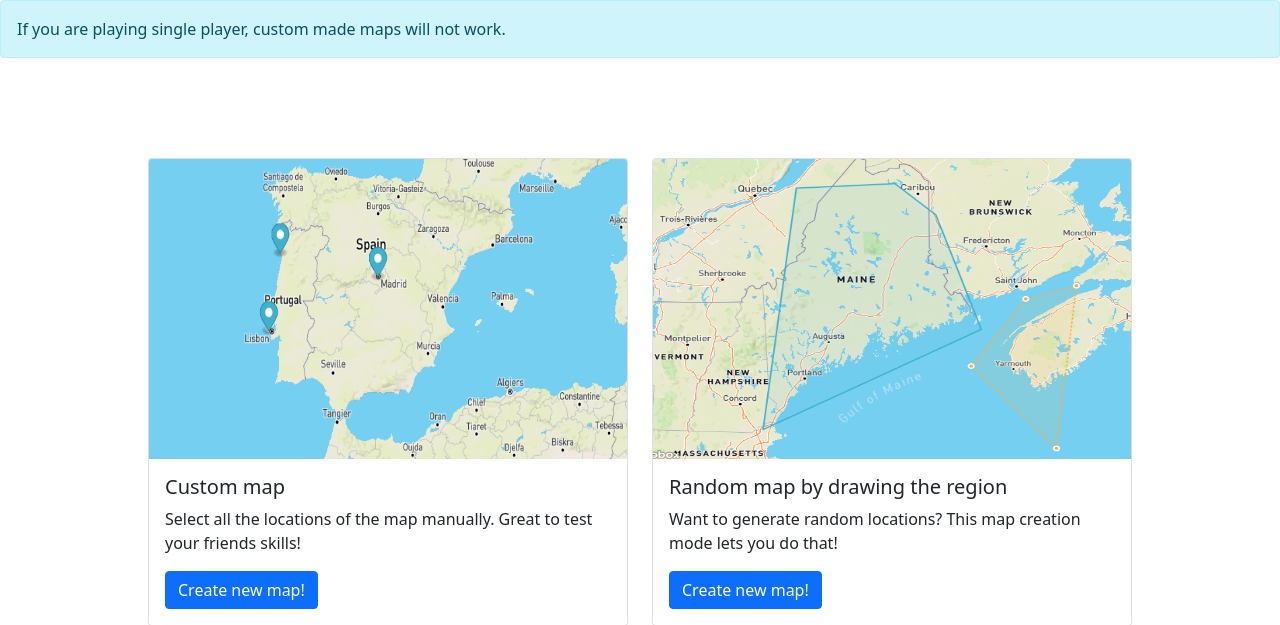
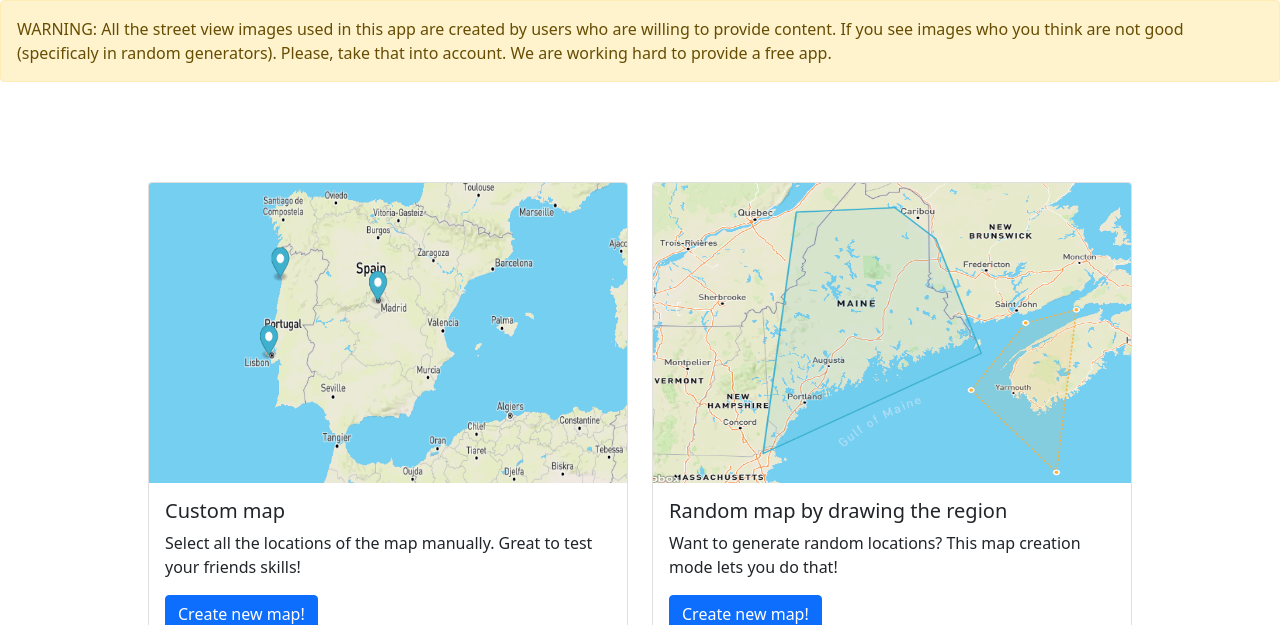
Before and after one commit to jphjsoares/whereami, a Django app: page /map/ in a window 1280 px wide. Shown: the part 80-705 px from the top of the page. Run offline with Django 3.2, Linux system fonts and the light colour scheme; some libraries are stand-ins or nearby versions.

Commit message:
Updates in both quality of images, warnings and speed of some features

```diff
--- a/src/map/templates/map/index.html
+++ b/src/map/templates/map/index.html
@@ -11,8 +11,10 @@
 
 {% block index %}
         {% load static %}
-        <div class="alert alert-info" role="alert">
-          If you are playing single player, custom made maps will not work.
+        <div class="alert alert-warning" role="alert">
+            WARNING: All the street view images used in this app are created by users who are willing to provide content.
+            If you see images who you think are not good (specificaly in random generators).
+            Please, take that into account. We are working hard to provide a free app.
         </div>
         <div class="row justify-content-md-center top-50" style="margin-top: 100px;">
             <div class="col-md-auto">
--- a/src/map/views.py
+++ b/src/map/views.py
@@ -92,11 +92,12 @@ def create_world(request):
 			locations_to_submit_final = []
 			submitted_number_of_locations = request.POST["numoflocations"]
 			while len(locations_to_submit_final) < int(submitted_number_of_locations):
-				x, y = uniform(-180,180), uniform(-90, 90)
-				url = "https://a.mapillary.com/v3/images?client_id=" + os.environ.get("CLIENT_ID") + "&per_page=1" + "&closeto=" + str(x) + ',' + str(y) + "&radius=100000"
+				x, y = uniform(-180,180), uniform(-90, 90) #generate random point
+				url = "https://a.mapillary.com/v3/images?client_id=" + os.environ.get("CLIENT_ID") + "&per_page=1" + "&closeto=" + str(x) + ',' + str(y) + "&radius=1000000"
 				req = urllib.request.urlopen(url)
-				data = json.load(req)
-				if len(data["features"]) != 0:
+				data = json.load(req) #get random point close to the random point generated
+				if len(data["features"]) != 0 and data["features"][0]["properties"]["quality_score"] >= 3: #if the point is valid, add it to our keys
+					print(data["features"][0]["properties"]["quality_score"])
 					locations_to_submit_final.append(data["features"][0]["properties"]["key"])
 
 			map_to_submit = Map(name="testRandomWorld",
--- a/src/static/game/javascript/gameInstance.js
+++ b/src/static/game/javascript/gameInstance.js
@@ -159,8 +159,8 @@ function handleGuess() {
     //Calculate the distance in km
     let distanceBetweenPoints = turf.distance(turf.point([guessedLng, guessedLat]), turf.point([realLng, realLat]));
 
-    if (distanceBetweenPoints < 1000) {
-        let pointsToAdd = 1000-Math.round(distanceBetweenPoints);
+    if (distanceBetweenPoints < 2250) {
+        let pointsToAdd = 2250-Math.round(distanceBetweenPoints);
         score  = score + pointsToAdd;
         document.getElementById("game-score").innerHTML = "Score " + score;
     }
--- a/src/static/map/javascript/mapByRegion.js
+++ b/src/static/map/javascript/mapByRegion.js
@@ -52,9 +52,9 @@ function generateRandomPointsOnRegion(polygon) {
         points["features"][0]["geometry"]["coordinates"][1]); //Build url to get point inside the bbox
 
     $.get(newUrl, function(data) {
-
-        //If we get a valid image and if that image is INSIDE THE DRAWN POLYGON (not bbox)
-        if(data.features.length !== 0 && turf.booleanPointInPolygon(points["features"][0]["geometry"], polygon)) {
+        //If we get a valid image and if that image is INSIDE THE DRAWN POLYGON (not bbox) and if quality is more than 3
+        if(data.features.length !== 0 && turf.booleanPointInPolygon(points["features"][0]["geometry"], polygon) && data["features"][0]["properties"].quality_score > 3) {
+            console.log(data["features"][0]["properties"].quality_score);
             coordinatesToSubmit.push(data["features"][0]["properties"].key); //Submit the point
         } else {
             generateRandomPointsOnRegion(polygon);
```
